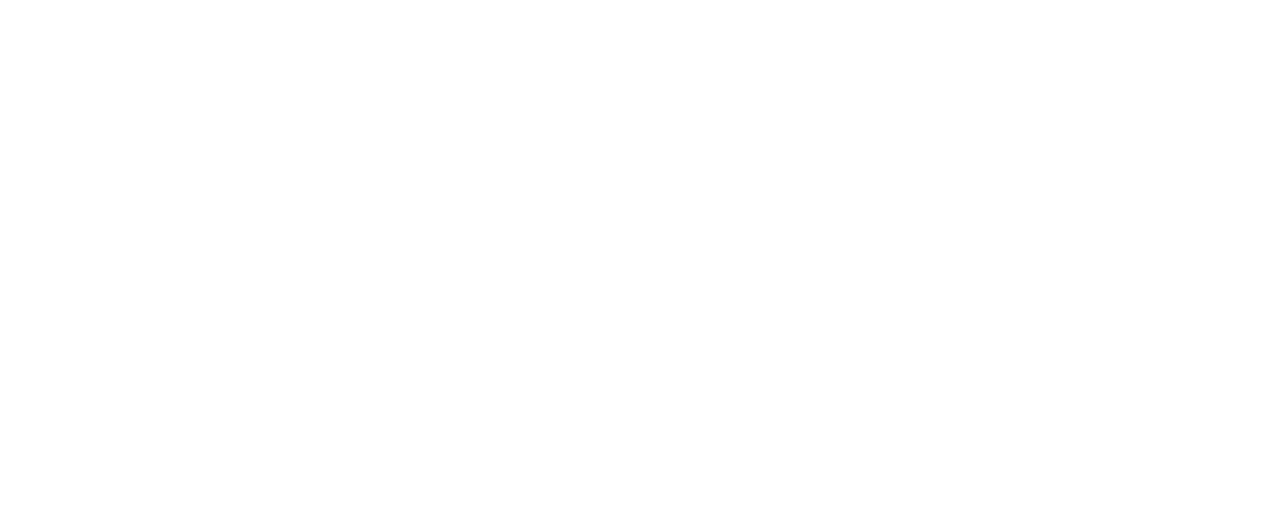
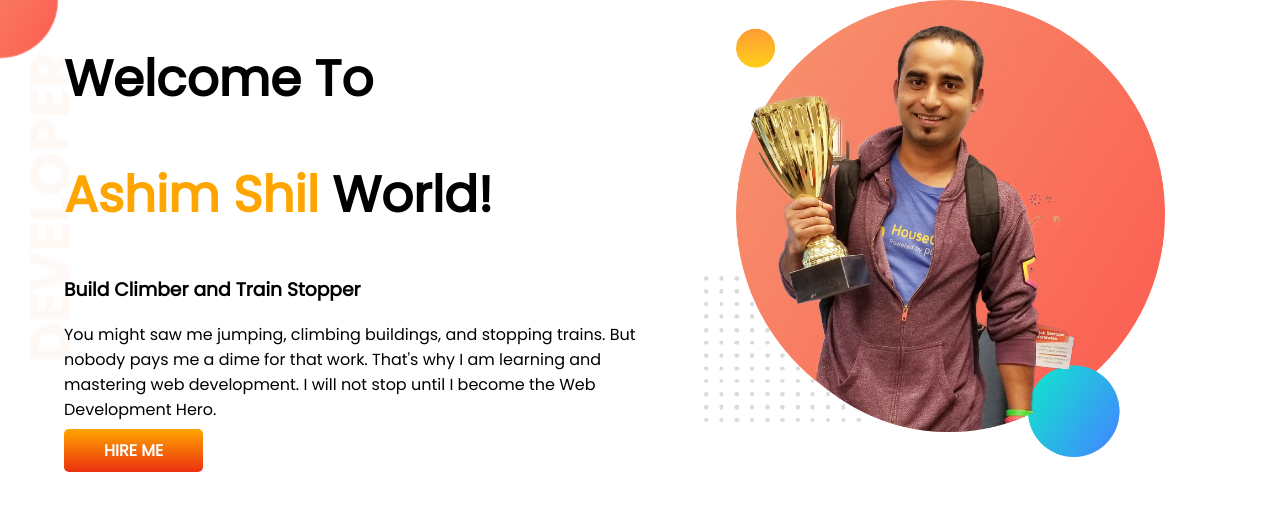
Before and after one commit to ashim8/developer-portfolio, a plain HTML site: page index.html in a window 1280 px wide. Drawn offline with Linux system fonts and the light colour scheme.

Commit message:
top banner added

```diff
--- a/index.html
+++ b/index.html
@@ -5,9 +5,26 @@
     <meta http-equiv="X-UA-Compatible" content="IE=edge">
     <meta name="viewport" content="width=device-width, initial-scale=1.0">
     <title>Ashim's Portfolio</title>
+    <link rel="preconnect" href="https://fonts.googleapis.com">
+    <link rel="preconnect" href="https://fonts.gstatic.com" crossorigin>
+    <link href="https://fonts.googleapis.com/css2?family=Poppins&display=swap" rel="stylesheet">
     <link rel="stylesheet" href="style.css">
 </head>
 <body>
+    <section class="top-banner">
+        <div class="half-width">
+            <h1>Welcome To</h1>
+            <h1><span class="orange-color">Ashim Shil</span> World!</h1>
+            <h3>Build Climber and Train Stopper</h3>
+            <p>You might saw me jumping, climbing buildings, and stopping trains. But nobody pays me a dime for that work. That's why I am learning and mastering web development. I will not stop until I become the Web Development Hero.</p>
+            <a class="link-button" target="_blank" href="https://www.linkedin.com/in/ashimshil/">HIRE ME</a>
+        </div>
+
+        <div class="half-width">
+            <img src="images/jhankar.png" alt="">
+        </div>
+    </section>
+
 
 </body>
 </html>
--- a/style.css
+++ b/style.css
@@ -0,0 +1,35 @@
+body{
+    font-family: 'Poppins', sans-serif;
+    margin: 0;
+}
+h1{
+    font-size: 50px;
+}
+.orange-color{
+    color: orange;
+
+}
+section{
+    display: flex;
+}
+.half-width{
+    width: 50%;
+    padding-left: 5%;
+}
+.half-width img{
+    width: 80%;
+
+}
+.link-button{
+    text-decoration: none;
+    background-image: linear-gradient(orange, rgb(235, 49, 16));
+    padding: 10px 40px;
+    color: white;
+    font-weight: 700;
+    border-radius: 5px;
+}
+.top-banner{
+    background-image: url(images/top-banner.png);
+    background-repeat: no-repeat;
+
+}
```
Also changed, not shown: images/dream-bg.png (added), images/exp-bg.png (added), images/jhankar.png (added), images/jhankar2.png (added), images/my-bg.png (added), images/my-bg2.png (added), images/top-banner.png (added), 7 other files.
